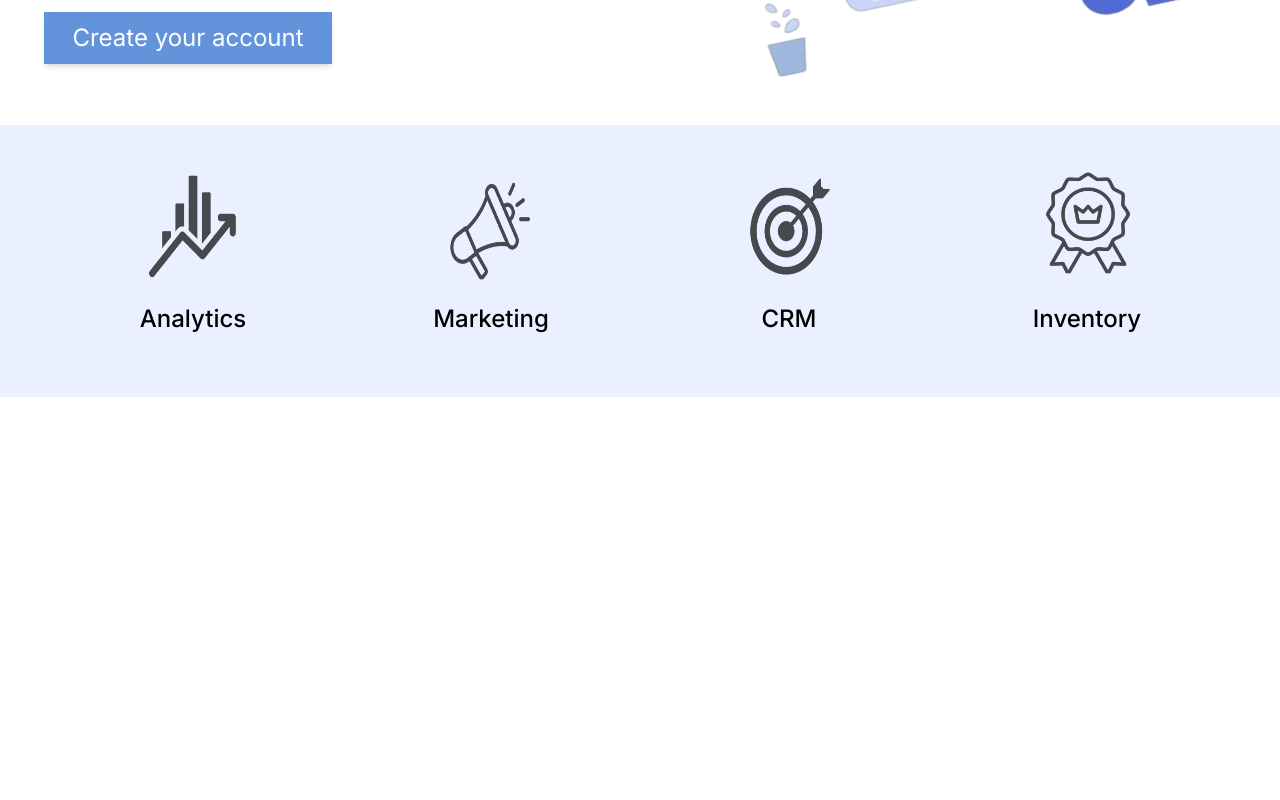
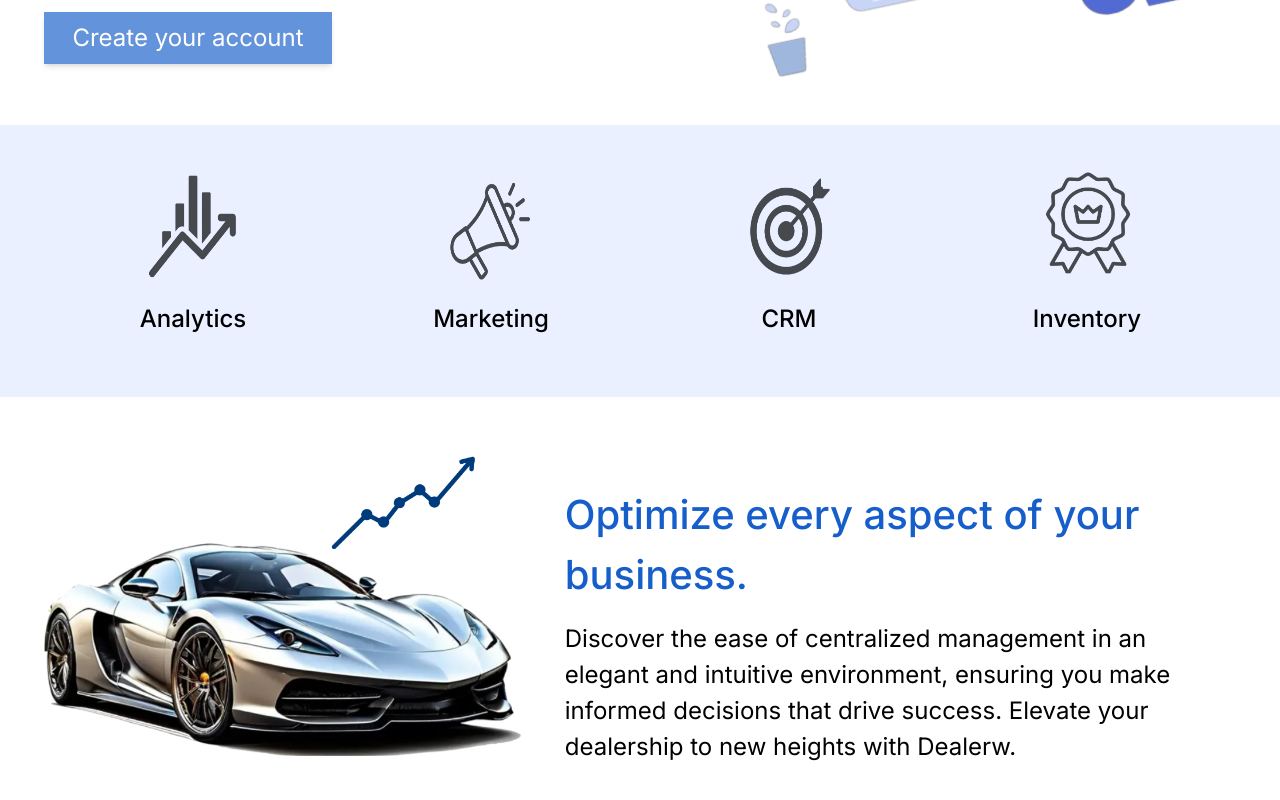
Before and after one commit to CristalpyC/auto-dashboard, a Next.js app: page / in a window 1280 px wide. Shown: the part 438-1238 px from the top of the page. Before the commit the page ends 835 px from the top, so only its background shows below. Built offline with nearby package versions, Linux system fonts and the light colour scheme.

Commit message:
Abou section is done

```diff
--- a/src/app/page.tsx
+++ b/src/app/page.tsx
@@ -1,11 +1,13 @@
+import { About } from "@/components/home-components/About";
 import { Intro } from "@/components/home-components/Intro";
 import { Services } from "@/components/home-components/Services";
 
 export default function Home() {
   return (
-    <main >
+    <main>
       <Intro />
       <Services />
+      <About />
     </main>
   );
 }
--- a/src/components/home-components/About.tsx
+++ b/src/components/home-components/About.tsx
@@ -1,5 +1,16 @@
 export const About = () => {
   return (
-    <div>About</div>
+    <div className="flex md:gap-11 lg:gap-11 items-center flex-col lg:flex-row md:flex-row lg:justify-between md:justify-between p-11">
+      <img src="dealerw-car-icon.png" alt="car" className="w-[80%] lg:w-[40%] md:w-[50%]"/>
+      <div className="mt-11 text-center lg:text-left md:text-left">
+        <h2 className="mb-4 text-[5vmin] text-[#165ECA] font-medium">Optimize every aspect of your business.</h2>
+        <p className="text-[3vmin]">
+          Discover the ease of centralized management in an elegant
+          and intuitive environment, ensuring you make informed
+          decisions that drive success. Elevate your dealership
+          to new heights with Dealerw.
+        </p>
+      </div>
+    </div>
   )
 }
--- a/src/components/home-components/Intro.tsx
+++ b/src/components/home-components/Intro.tsx
@@ -1,20 +1,36 @@
-import { Menu } from "../Menu"
+'use client'
+import { useRouter } from "next/navigation";
+import { Menu } from "../Menu";
 
 export const Intro = () => {
+  const router = useRouter();
+
   return (
     <>
       <Menu>
-        <button className="text-md w-[8rem] bg-[#6393DB] p-1 shadow-sm ease-in-out hover:scale-105 hover:bg-[#649cf1aa]">Login</button>
+        <button onClick={() => router.push('/login')} className="text-md w-[8rem] bg-[#6393DB] p-1 shadow-sm ease-in-out hover:scale-105 hover:bg-[#649cf1aa]">
+          Login
+        </button>
       </Menu>
       <div className="p-11 flex-col lg:flex-row md:flex-row flex justify-center items-center lg:justify-between md:justify-between">
         <div className="mt-5 lg:mt-24 md:mt-24 text-center lg:text-left md:text-left">
-          <h2 className="text-[8vmin] md:text-[7vmin] lg:text-[9vmin] mb-3 text-[#165ECA] font-medium">Elevate your</h2>
-          <h3 className="text-[7vmin] md:text-[6vmin] lg:text-[7vmin] font-medium">Dealership operations</h3>
-          <button className="text-[4vmin] md:text-[3vmin] lg:text-[3vmin] md:w-[15rem] lg:w-[18rem] mt-8 text-white  bg-[#6393DB] p-2 shadow-md ease-in-out hover:scale-105 hover:bg-[#547bb5aa]">Create your account</button>
+          <h2 className="text-[8vmin] md:text-[7vmin] lg:text-[9vmin] mb-3 text-[#165ECA] font-medium">
+            Elevate your
+          </h2>
+          <h3 className="text-[7vmin] md:text-[6vmin] lg:text-[7vmin] font-medium">
+            Dealership operations
+          </h3>
+          <button className="text-[4vmin] md:text-[3vmin] lg:text-[3vmin] md:w-[15rem] lg:w-[18rem] mt-8 text-white  bg-[#6393DB] p-2 shadow-md ease-in-out hover:scale-105 hover:bg-[#547bb5aa]">
+            Create your account
+          </button>
         </div>
 
-        <img src="/dashb-icon.png" alt="dashboard-icon" className="mt-11 -rotate-12 w-[80%] lg:w-[50%] md:w-[60%]"/>
+        <img
+          src="/dashb-icon.png"
+          alt="dashboard-icon"
+          className="mt-11 -rotate-12 w-[80%] lg:w-[50%] md:w-[60%]"
+        />
       </div>
     </>
-  )
-}
+  );
+};
```
Also changed, not shown: public/dealerw-car-icon.png (added).
